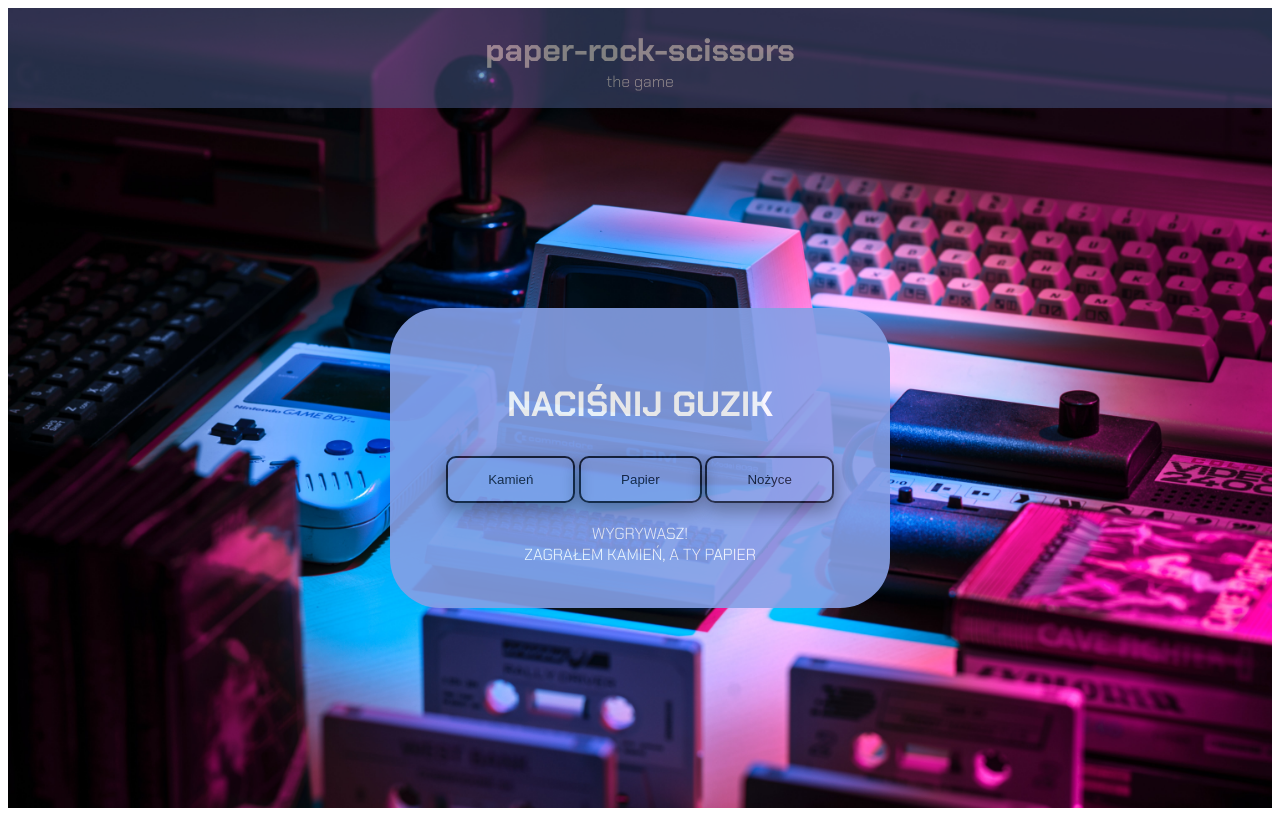
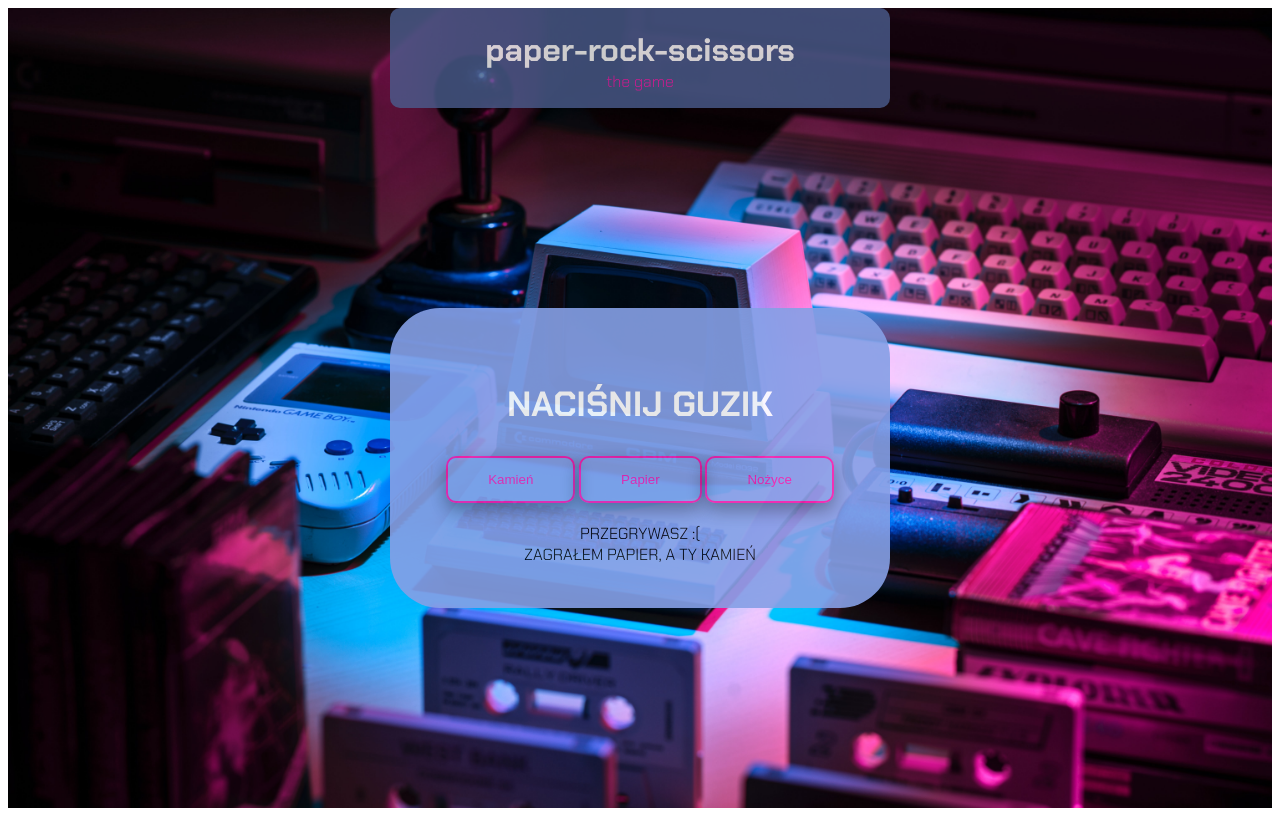
Before and after one commit to kacpermakowiecki/javascript-prework, a plain HTML site: page index.html in a window 1280 px wide. Both pictures are taken after a click on the button "Kamień". Drawn offline with Linux system fonts and the light colour scheme; files whose address does not match are found by name.

Commit message:
midfied css and js

```diff
--- a/css/style.css
+++ b/css/style.css
@@ -8,21 +8,26 @@ body{
     height: 100vh;
     background-color:#172038;
     color:white;
-    background-image: url("/javascript-prework/images/lorenzo-herrera-p0j-mE6mGo4-unsplash.jpg");
+    background-image: url("/Users/kacper/Desktop/Kodila/javascript-prework/javascript-prework/images/lorenzo-herrera-p0j-mE6mGo4-unsplash.jpg");
     background-size: cover;
+    display:flex;
+    align-items: center;
+    justify-content: center;
+    flex-direction: column;
 }
 
 /*body */
 
 .body-head {
     background-color: #4b5d8e;
-    width: 50px auto;
+    min-width: 500px;
     text-align: center;
     display: flex;
     align-items: center;
     justify-content: center;
     flex-direction: column;
-    opacity: 0.5;
+    opacity: 0.8;
+    border-radius: 10px;
 }
 
 .body-head h1{
@@ -31,6 +36,7 @@ body{
 
 .body-head p {
     margin-top: 0;
+    color:#f123ad;
 
 }
 
@@ -45,23 +51,22 @@ body{
     background-color: #86a0e6;
     border-radius: 50px;
     opacity: 0.9;
-
 }
 
 /*buttons*/
 
 .buttons button {
     background-color: transparent;
-    border: 2px solid #172038;
+    border: 2px solid #f123ad;
     padding: 14px 40px;
     box-shadow: 0 8px 16px 0 rgba(0,0,0,0.2), 0 6px 20px 0 rgba(0,0,0,0.19);
     border-radius: 10px;
-    color:#172038;
+    color:#f123ad;
 }
 
 .buttons button:hover {
     color: white;
-    border: 2px double white;
+    border: 2px double #f123ad;
     text-transform: uppercase;
 }
 
@@ -69,10 +74,12 @@ body{
     text-align: center;
     text-transform: uppercase;
     font-size: 35px;
+    color:white;
 }
 
 .messages {
     text-align: center;
     margin-top: 20px;
     text-transform: uppercase;
+    color:black;
 }
--- a/js/script.js
+++ b/js/script.js
@@ -32,21 +32,21 @@ function buttonClicked(argButtonName) {
   function displayResult(argPlayerMove, argComputerMove) {
   console.log('wywołano funkcję displayResults z argumentami: ' + argPlayerMove + ', ' + argComputerMove);
   if (argPlayerMove == 'papier' && argComputerMove == 'kamień') {
-    printMessage('Przegrywasz!');
+    printMessage('Wygrywasz!');
   } else if (argPlayerMove == 'papier' && argComputerMove =='nozyce') {
+    printMessage ('Przegrywasz!');
+  } else if (argPlayerMove == 'kamień' && argComputerMove =='nozyce') {
     printMessage ('Wygrywasz!');
+  } else if (argPlayerMove == 'nozyce' && argComputerMove =='kamień') {
+    printMessage ('Przegrywasz!');
   } else if (argPlayerMove == 'nozyce' && argComputerMove =='papier') {
-    printMessage ('Przegrywasz!');
-  } else if (argPlayerMove == 'nozyce' && argComputerMove =='kamień') {
     printMessage ('Wygrywasz!');
-  } else if (argPlayerMove == 'kamień' && argComputerMove == 'papier') {
-	printMessage ('Wygrywasz!');
   } else if (argPlayerMove == argComputerMove ) {
 	printMessage ('Remis');
   } else {
     printMessage('Przegrywasz :(');
   }
-  printMessage('Zagrałem ' + argPlayerMove + ', a Ty ' + argComputerMove);
+  printMessage('Zagrałem ' + argComputerMove + ', a Ty ' +argPlayerMove );
   }
 
   playerMove = argButtonName;
```
